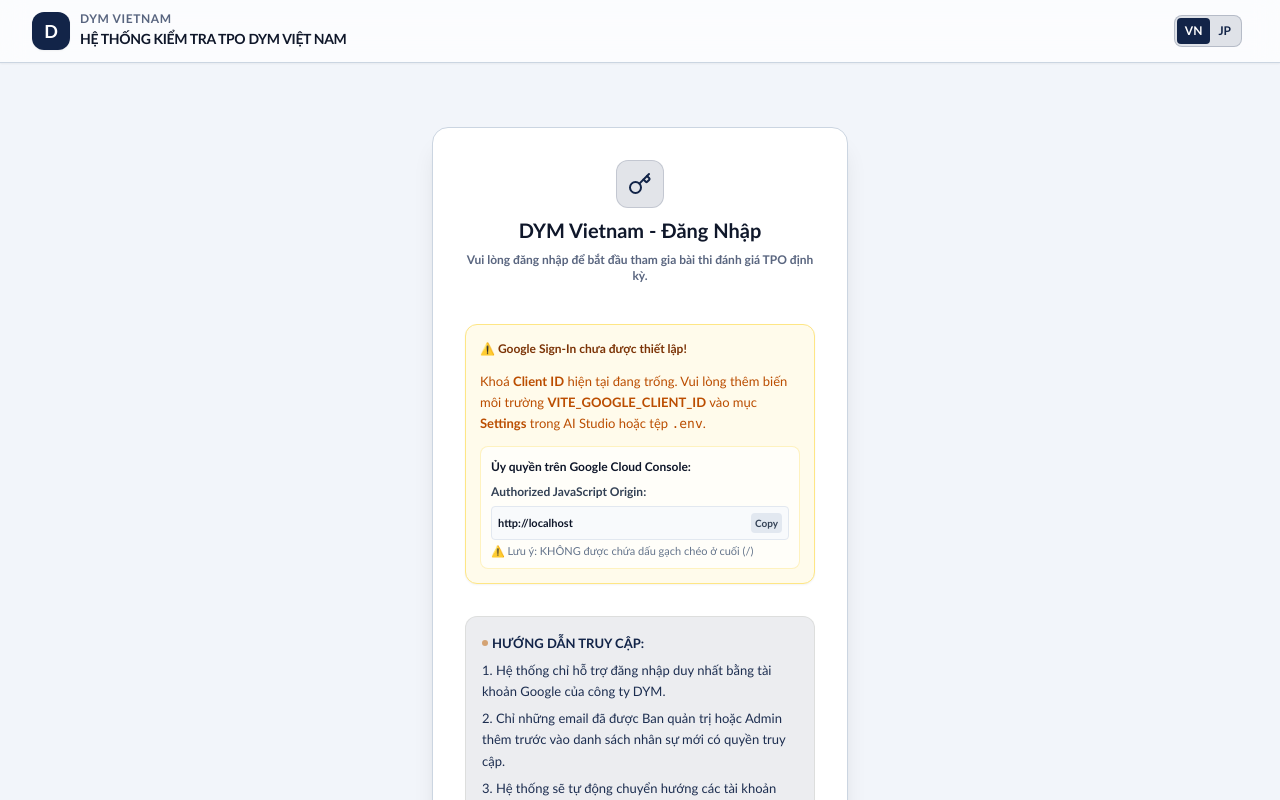
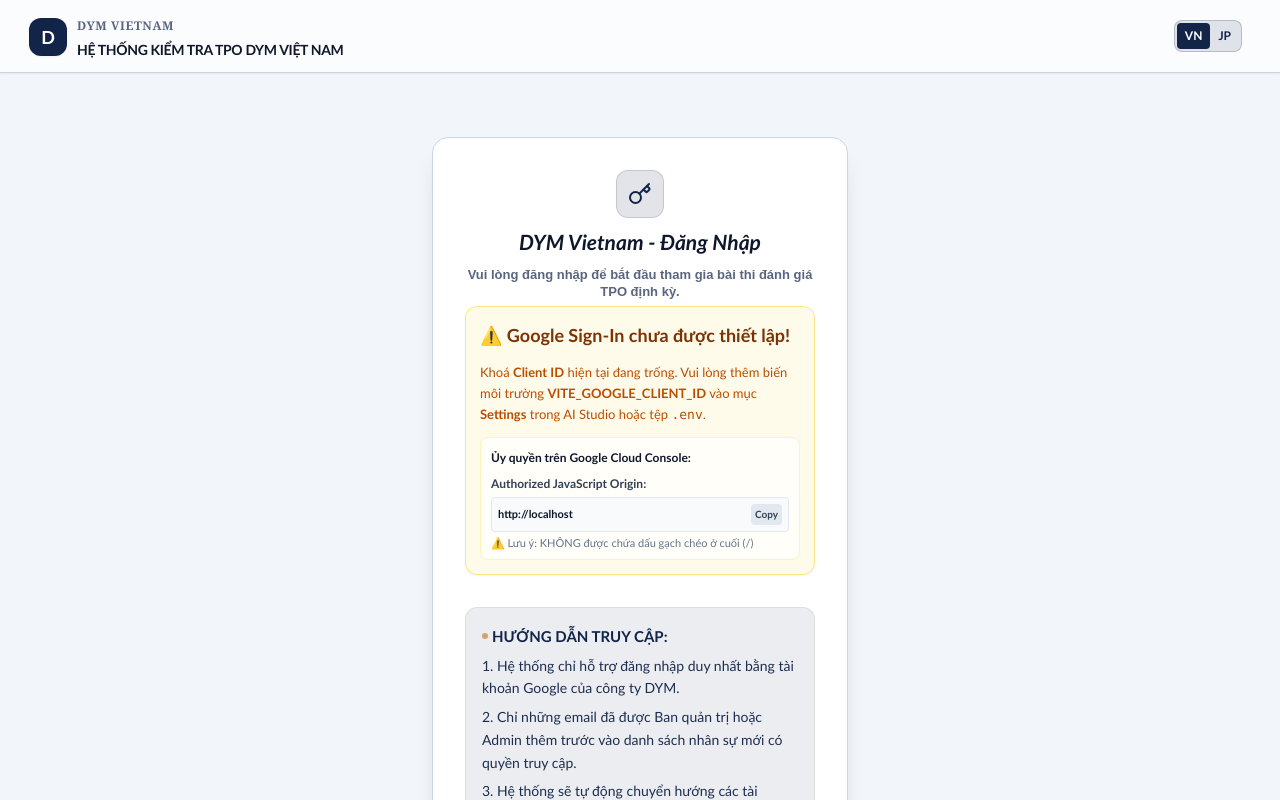
Before and after one commit to my-t-exam/dym-tpo, a React (Vite) app: page / in a window 1280 px wide. Shown: the top 800 px of the page. Built offline with nearby package versions, Linux system fonts and the light colour scheme; no server answers.

Commit message:
Add focus-mode targeted styling overrides
Added critical styling overrides for focus mode targeting specific elements in the application.

```diff
--- a/src/index.css
+++ b/src/index.css
@@ -201,3 +201,73 @@
 .text-\[30px\] { font-size: 31px !important; }
 .text-\[3\.5xl\] { font-size: 2.25rem !important; }
 .sm\:text-\[3\.5xl\] { font-size: 2.25rem !important; }
+
+/*
+ * FOCUS-MODE TARGETED CRITICAL STYLING OVERRIDES
+ * Applies the precise styling overrides requested via AIS selector focus metadata.
+ */
+div#root:nth-of-type(1) > div#app-root-view:nth-of-type(1) > nav#universal-nav:nth-of-type(1) > div:nth-of-type(1) > div:nth-of-type(1) > div:nth-of-type(2) > span:nth-of-type(1) {
+  margin-top: 8px !important;
+  margin-right: 0px !important;
+  margin-left: 0px !important;
+  padding-left: 0px !important;
+  padding-top: 0px !important;
+  font-family: Georgia, serif !important;
+}
+
+div#root:nth-of-type(1) > div#app-root-view:nth-of-type(1) > nav#universal-nav:nth-of-type(1) > div:nth-of-type(1) > div:nth-of-type(1) > div:nth-of-type(2) > span:nth-of-type(2) {
+  margin-top: 8px !important;
+}
+
+div#root:nth-of-type(1) > div#app-root-view:nth-of-type(1) > nav#universal-nav:nth-of-type(1) > div:nth-of-type(1) > div:nth-of-type(1) > div:nth-of-type(1) {
+  margin-top: 1px !important;
+  margin-left: -3px !important;
+}
+
+div#root:nth-of-type(1) > div#app-root-view:nth-of-type(1) > div#main-content-flow:nth-of-type(1) > div:nth-of-type(1) > div:nth-of-type(1) > div:nth-of-type(1) > p:nth-of-type(1) {
+  text-align: center !important;
+  font-size: 13px !important;
+  margin-top: 0px !important;
+  font-family: Arial, sans-serif !important;
+  border-color: #020211 !important;
+}
+
+div#root:nth-of-type(1) > div#app-root-view:nth-of-type(1) > div#main-content-flow:nth-of-type(1) > div:nth-of-type(1) > div:nth-of-type(1) > div:nth-of-type(2) > div:nth-of-type(1) {
+  font-size: 18px !important;
+  margin-top: -35px !important;
+}
+
+div#root:nth-of-type(1) > div#app-root-view:nth-of-type(1) > div#main-content-flow:nth-of-type(1) > div:nth-of-type(1) > div:nth-of-type(1) > div:nth-of-type(2) > div:nth-of-type(1) > div:nth-of-type(1) > div:nth-of-type(1) > div:nth-of-type(1) > div:nth-of-type(1) > div:nth-of-type(2) > span:nth-of-type(1) {
+  font-size: 16px !important;
+}
+
+div#root:nth-of-type(1) > div#app-root-view:nth-of-type(1) > div#main-content-flow:nth-of-type(1) {
+  border-color: #50565f !important;
+}
+
+div#root:nth-of-type(1) > div#app-root-view:nth-of-type(1) > div#main-content-flow:nth-of-type(1) > div:nth-of-type(1) > div:nth-of-type(1) > div:nth-of-type(3) > span:nth-of-type(1) {
+  font-size: 15px !important;
+  border-color: #314153 !important;
+}
+
+div#root:nth-of-type(1) > div#app-root-view:nth-of-type(1) > div#main-content-flow:nth-of-type(1) > div:nth-of-type(1) > div:nth-of-type(1) > div:nth-of-type(3) > p:nth-of-type(1) {
+  font-size: 14px !important;
+}
+
+div#root:nth-of-type(1) > div#app-root-view:nth-of-type(1) > div#main-content-flow:nth-of-type(1) > div:nth-of-type(1) > div:nth-of-type(1) > div:nth-of-type(3) > p:nth-of-type(2) {
+  font-size: 14px !important;
+}
+
+div#root:nth-of-type(1) > div#app-root-view:nth-of-type(1) > div#main-content-flow:nth-of-type(1) > div:nth-of-type(1) > div:nth-of-type(1) > div:nth-of-type(3) > p:nth-of-type(3) {
+  font-size: 14px !important;
+}
+
+div#root:nth-of-type(1) > div#app-root-view:nth-of-type(1) > div#main-content-flow:nth-of-type(1) > div:nth-of-type(1) > div:nth-of-type(1) > div:nth-of-type(1) > h2:nth-of-type(1) {
+  line-height: 32px !important;
+  font-style: italic !important;
+  font-size: 21px !important;
+}
+
+div#root:nth-of-type(1) > div#app-root-view:nth-of-type(1) > div#main-content-flow:nth-of-type(1) > div:nth-of-type(1) > div:nth-of-type(1) > div:nth-of-type(3) > span:nth-of-type(1) > span:nth-of-type(1) {
+  border-color: #061534 !important;
+}
```
